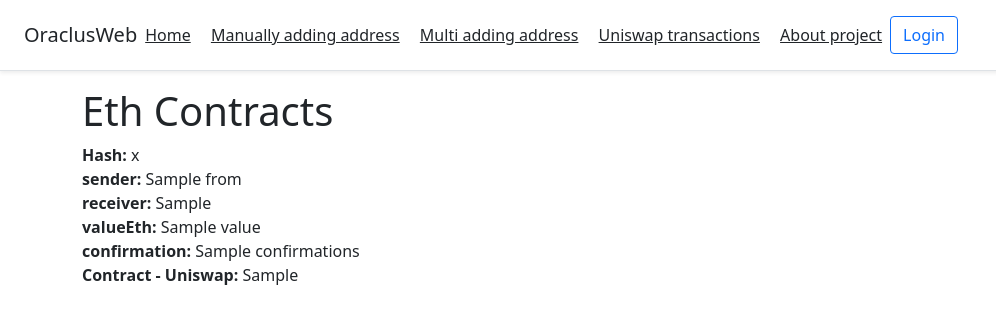
After one commit to Kamilovkz/oraclusWeb, a Django app: page /uniswap in a window 1280 px wide. The commit adds this page. Shown: the top 324 px of the page, without its empty margins (0-996 px from the left). Run offline with Django 4.2, Linux system fonts and the light colour scheme; data comes from the database, SQL or seed files in the repository; both versions use the stored data as it was after the commit; a database or web service that is not in the repository returns one stand-in record (values such as "Sample title"); data that the repository does not hold is empty.

Commit message:
Add Uniswap search page

```diff
--- a/main/admin.py
+++ b/main/admin.py
@@ -1,8 +1,10 @@
 from django.contrib import admin
 from .models import Task
 from .models import ethSearch
+from .models import uniSearch
 
 admin.site.register(Task)
 admin.site.register(ethSearch)
+admin.site.register(uniSearch)
 
 # Register your models here.
--- a/main/models.py
+++ b/main/models.py
@@ -22,3 +22,9 @@ class ethSearch(models.Model):
 
     def __str__(self):
         return self.target
+
+class uniSearch(models.Model):
+    uniName = models.CharField(max_length=100)
+
+    def __str__(self):
+        return self.uniName
--- a/main/templates/main/base.html
+++ b/main/templates/main/base.html
@@ -15,6 +15,7 @@
           <a class="p-2 text-dark" href="{% url 'home' %}">Home</a>
           <a class="p-2 text-dark" href="{% url 'create' %}">Manually adding address</a>
           <a class="p-2 text-dark" href="{% url 'ethapi' %}">Multi adding address</a>
+          <a class="p-2 text-dark" href="{% url 'uniswap' %}">Uniswap transactions</a>
           <a class="p-2 text-dark" href="{% url 'about' %}">About project</a>
         </nav>
         <a class="btn btn-outline-primary" href="#">Login</a>
--- /dev/null
+++ b/main/templates/main/uniswap.html
@@ -0,0 +1,18 @@
+{% extends 'main/base.html' %}
+
+{% block title %}
+Uniswap
+{% endblock %}
+
+{% block content %}
+<h1>Eth Contracts</h1>
+    {% for info in all_info %}
+    <b>Hash:</b> {{ info.hash }}<br>
+    <b>sender:</b> {{ info.sender}}<br>
+    <b>receiver:</b> {{ info.receiver }}<br>
+    <b>valueEth:</b> {{ info.valueEth }}<br>
+    <b>confirmation:</b> {{ info.confirmation }}<br>
+    <b>Contract - Uniswap:</b> {{ info.to }}<br>
+    <br>
+    {% endfor %}
+{% endblock %}
--- a/main/urls.py
+++ b/main/urls.py
@@ -5,5 +5,6 @@ urlpatterns = [
     path('', views.index, name='home'),
     path('about-project', views.about, name='about'),
     path('create', views.create, name='create'),
-    path('ethapi', views.api, name='ethapi')
+    path('ethapi', views.api, name='ethapi'),
+    path('uniswap', views.uniswap, name='uniswap')
 ]
--- a/main/views.py
+++ b/main/views.py
@@ -1,8 +1,9 @@
+from xml.sax.handler import feature_string_interning
 import requests
 from django.shortcuts import render, redirect
 from .models import Task
 from .forms import TaskForm
-
+from .models import uniSearch
 from .models import ethSearch
 
 # Create your views here.
@@ -57,12 +58,37 @@ def api(request):
             }
             all_addresses.append(target_address)
 
-
-
-
     information = {'all_info': all_addresses}
 
+    return render(request, 'main/ethapi.html', information)
 
+def uniswap(request):
+    keyApiUni = '1ATJAHX769A7VQYUXDUU3SYCUQP8IMCFHZ'
+    url = 'https://api.etherscan.io/api?module=account&action=txlist&address={}&startblock=0&endblock=99999999&page=1&offset=10000&sort=asc&apikey=' + keyApiUni
 
+    uniAddresses = uniSearch.objects.all()
+    # print(ethAddresses)
 
-    return render(request, 'main/ethapi.html', information)
+    all_addresses2 = []
+    for targetAddress2 in uniAddresses:
+        res = requests.get(url.format(targetAddress2)).json()
+        jsonTbl2 = res["result"]
+        print(jsonTbl2)
+        i = 0
+        for result_item in jsonTbl2:
+            item_dict2 = jsonTbl2[i]
+            # print("VAlue: " + item_dict["value"])
+            i = i + 1
+            target_address2 = {
+                'hash': item_dict2["hash"],
+                'sender': item_dict2["from"],
+                'receiver': item_dict2["to"],
+                'valueEth': item_dict2["value"],
+                'confirmation': item_dict2["confirmations"],
+                'to': item_dict2['to']
+            }
+            all_addresses2.append(target_address2)
+
+    information = {'all_info': all_addresses2}
+
+    return render(request, 'main/uniswap.html', information)
```
Also changed, not shown: db.sqlite3, main/migrations/0005_unisearch.py (added), 1 other file.
